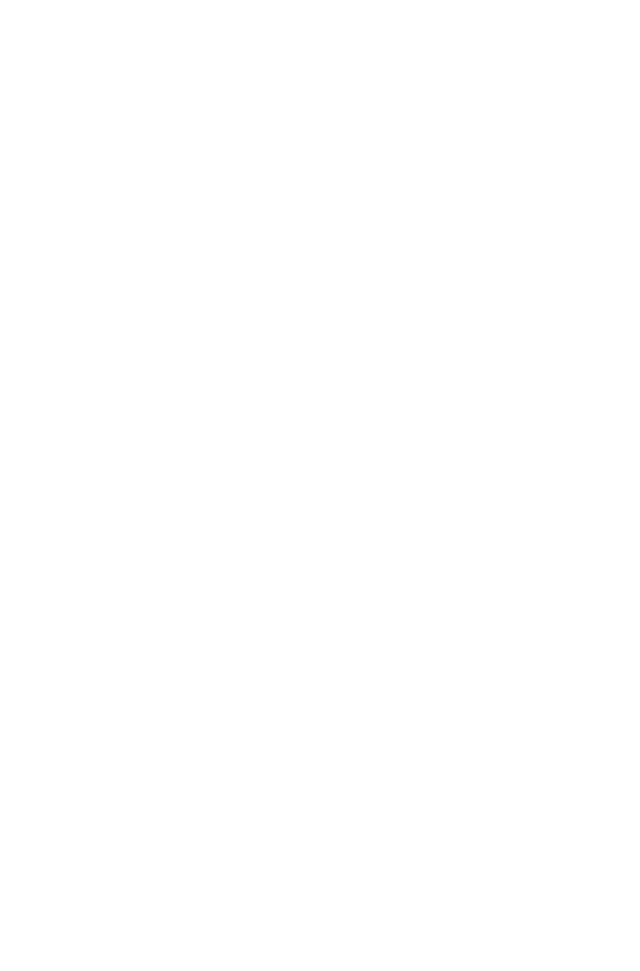
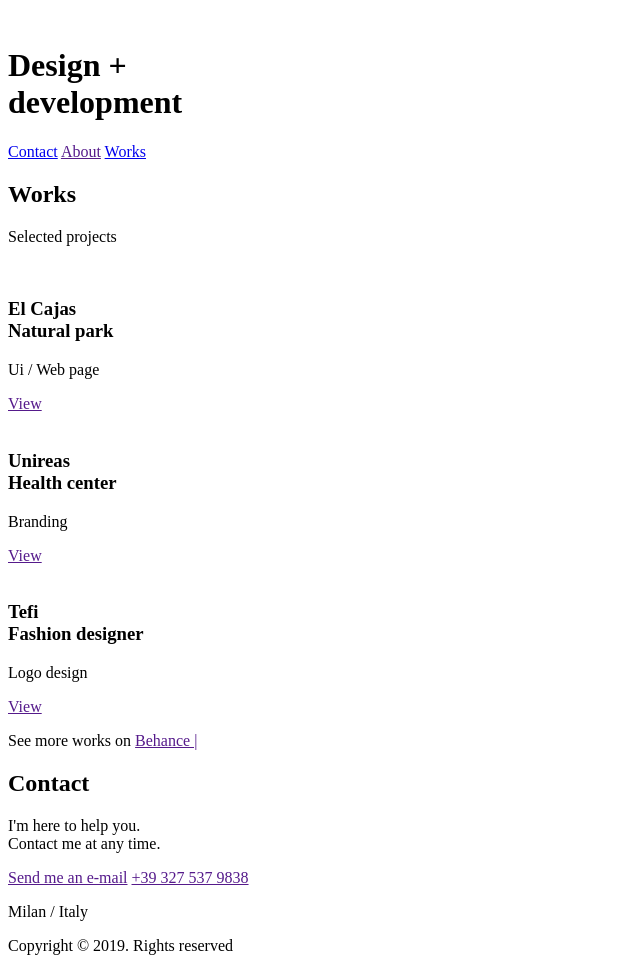
Before and after one commit to davideguerrero/davideguerrero.github.io, a plain HTML site: page index.html in a window 1280 px wide. Shown: the whole page, without its empty margins (0-640 px from the left). Before the commit the page ends 800 px from the top, so only its background shows below. Drawn offline with Linux system fonts and the light colour scheme.

Commit message:
index_portfolio

```diff
--- a/index.html
+++ b/index.html
@@ -2,14 +2,79 @@
 <html lang="en">
 
   <head>
+
     <meta charset="UTF-8">
     <meta name="viewport" content="width=device-width, initial-scale=1.0">
     <meta http-equiv="X-UA-Compatible" content="ie=edge">
-    <title>Portfolio</title>
+    <title>DEG Portfolio</title>
+
   </head>
 
   <body>
 
+    <header>
+      <img class="logo" src="" alt="">
+      <h1>Design +<br>
+        development</h1>
+    </header>
+
+    <nav class="menu">
+      <a href="#contact">Contact</a>
+      <a href="">About</a>
+      <a href="#works">Works</a>
+    </nav>
+
+    <main>
+      <section class="projects" id="works">
+        <h2>Works</h2>
+        <p class="subtitle">Selected projects</p>
+
+        <article>
+          <img class="projects-img" src="" alt="">
+          <h3>El Cajas<br>
+            <span>Natural park</span>
+          </h3>
+          <p>Ui / Web page</p>
+          <a class="projects-link" href="">View</a>
+        </article>
+
+        <article>
+          <img class="projects-img" src="" alt="">
+          <h3>Unireas<br>
+            <span>Health center</span>
+          </h3>
+          <p>Branding</p>
+          <a class="projects-link" href="">View</a>
+        </article>
+
+        <article>
+          <img class="projects-img" src="" alt="">
+          <h3>Tefi<br>
+            <span>Fashion designer</span>
+          </h3>
+          <p>Logo design</p>
+          <a class="projects-link" href="">View</a>
+        </article>
+      </section>
+
+      <p class="behance-link">See more works on <a href="">Behance |</a></p>
+    </main>
+
+    <footer id="contact">
+      <h2>Contact</h2>
+      <p class="subtitle">I'm here to help you.<br>
+        Contact me at any time.
+      </p>
+
+      <div class="contact-links">
+        <a class="send" href="">Send me an e-mail</a>
+        <a class="send" href="">+39 327 537 9838</a>
+        <p class="location">Milan / Italy</p>
+      </div>
+
+      <p>Copyright &copy; 2019. Rights reserved</p>
+    </footer>
+
   </body>
 
 </html>
```
